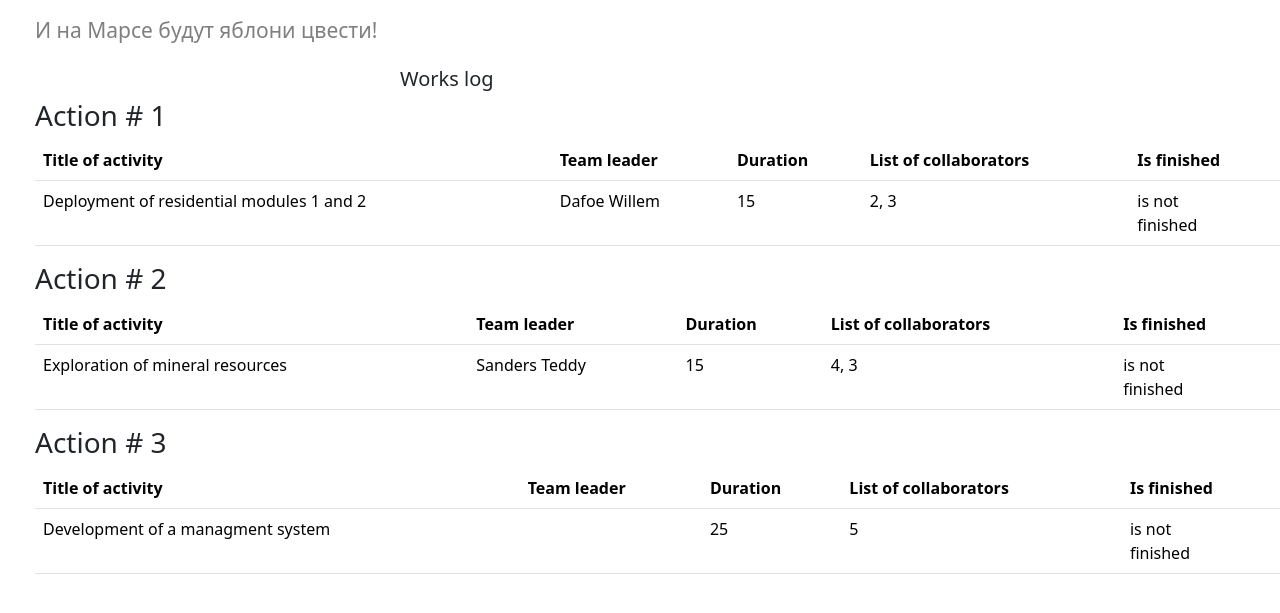
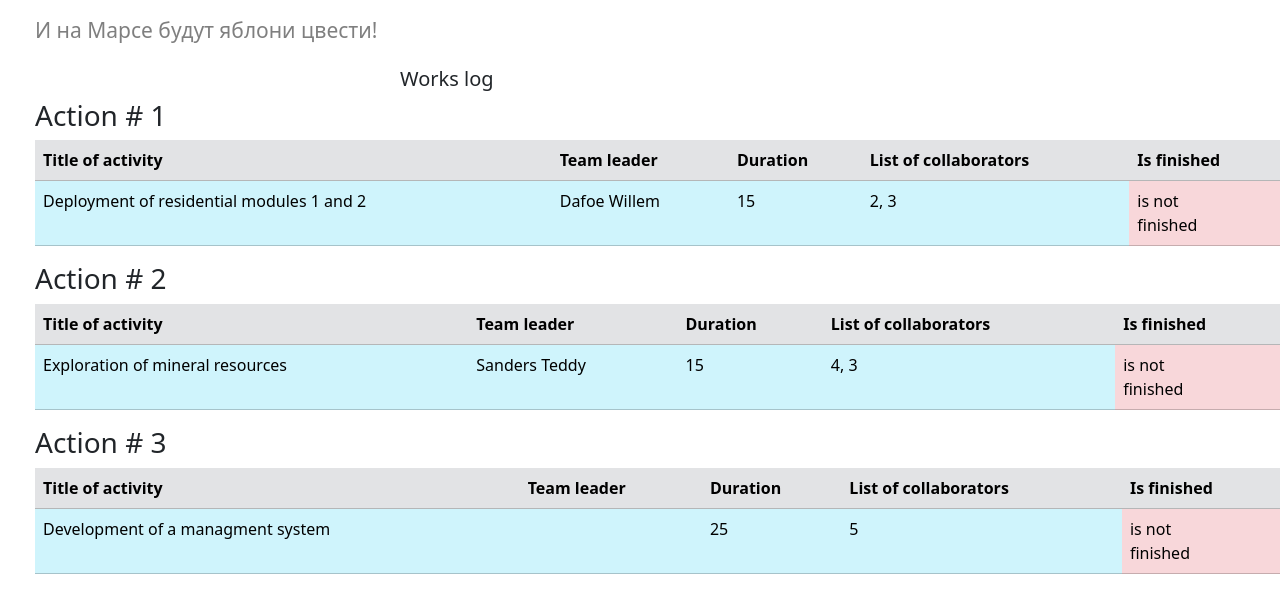
Before and after one commit to obich2/sqlalchemy_training, a Flask app: page / in a window 1280 px wide. Shown: the part 72-685 px from the top of the page. Run offline with Flask 3, Linux system fonts and the light colour scheme; data comes from the database, SQL or seed files in the repository.

Commit message:
Фон для заголовков и строк

```diff
--- a/templates/index.html
+++ b/templates/index.html
@@ -5,7 +5,7 @@
             <h3>Action # {{ loop.index}}</h3>
             <div class="table-responsive-sm">
       <table class="table">
-      <thead>
+      <thead class="table-secondary">
         <tr>
           <th scope="col">Title of activity</th>
           <th scope="col">Team leader</th>
@@ -13,16 +13,16 @@
           <th scope="col">List of collaborators</th>
           <th scope="col">Is finished</th>
         </tr>
-      <tbody>
+      <tbody class="table-info">
         <tr>
           <td>{{j.job}}</td>
           <td>{{' '.join(crew[j.team_leader])}}</td>
           <td>{{j.work_size}}</td>
           <td>{{j.collaborators}}</td>
             {% if j.is_finished%}
-                <td>finished</td>
+                <td class="table-success">finished</td>
             {% else %}
-                <td>is not <br>finished</td>
+                <td class="table-danger">is not <br>finished</td>
             {% endif %}
         </tr>
       </tbody>
```
